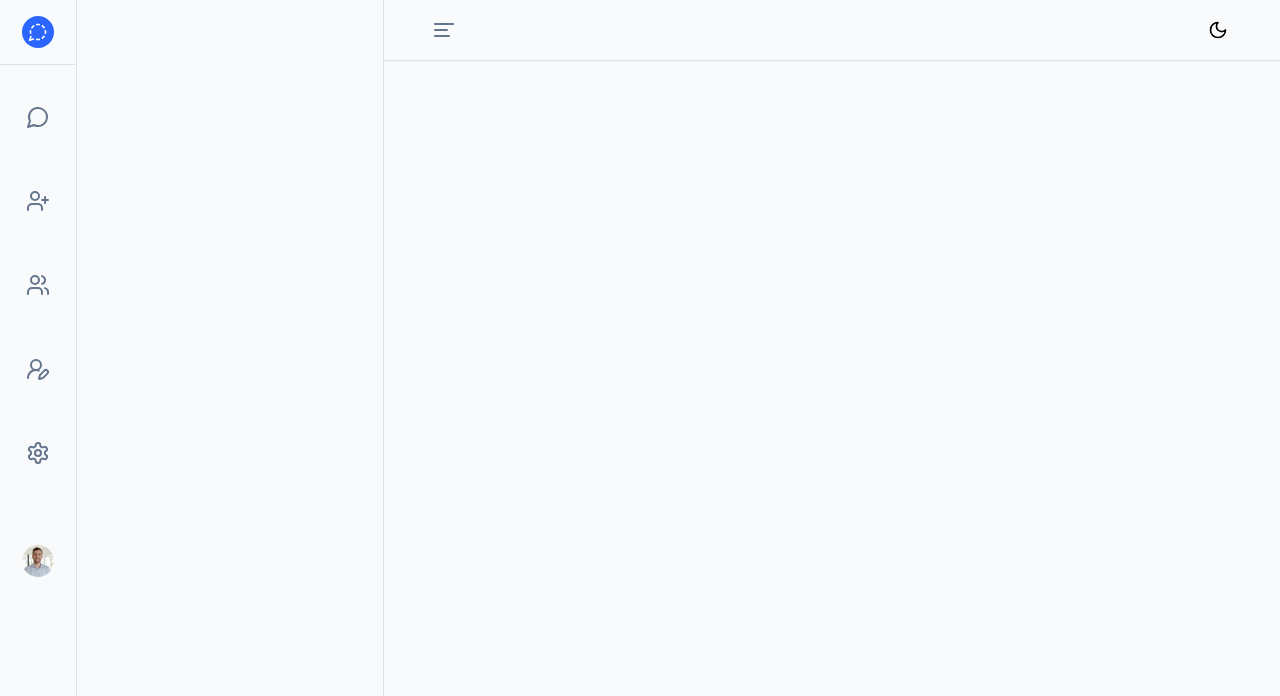
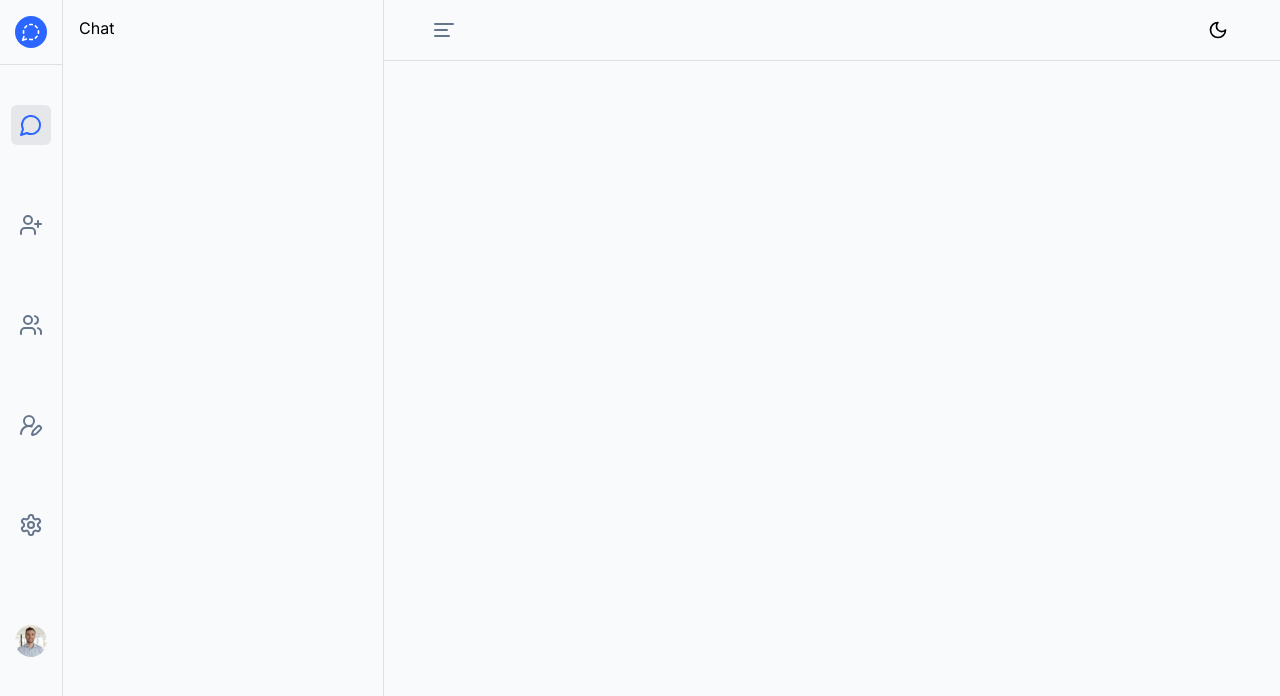
Before and after one commit to thisMeSandeep/Omilo-chat-app, a React (Vite) app in the folder frontend/: page /dashboard in a window 1280 px wide. Shown: the top 696 px of the page. Built offline with nearby package versions, Linux system fonts and the light colour scheme.

Commit message:
render tabs conditionally

```diff
--- a/frontend/src/components/Sidebar.jsx
+++ b/frontend/src/components/Sidebar.jsx
@@ -1,14 +1,13 @@
-import { MessageCircle, MessageCircleDashed, Settings, UserPlus, UserRoundPen, Users } from "lucide-react"
+import { MessageCircle, MessageCircleDashed, Settings, UserPlus, UserRoundPen, Users } from "lucide-react";
 import Chat from "./Chat";
 import Friends from "./Friends";
 import Group from "./Group";
 import Profile from "./Profile";
 import Setting from "./Setting";
-import User from "./User";
 import { assets } from "../assets/assets";
+import { useState } from "react";
 
-
-// tabs
+// Tabs
 const tabs = [
     { key: "chats", icon: MessageCircle, component: Chat },
     { key: "friends", icon: UserPlus, component: Friends },
@@ -18,40 +17,51 @@ const tabs = [
 ];
 
 const Sidebar = () => {
+    const [activeTab, setActiveTab] = useState("chats");
+
+    // Find the active component based on the selected tab
+    const ActiveComponent = tabs.find(tab => tab.key === activeTab)?.component;
+
     return (
-        <div>
-
-            {/* left nav */}
+        <div className="flex">
+            {/* Left Sidebar */}
             <div className="w-[20%] h-screen border-r border-r-black/10 dark:border-r-white/10 overflow-y-scroll scrollbar-none">
-
-                {/* logo */}
-                <div className="border-b border-b-black/10 dark:border-b-white/10  flex items-center justify-center py-4">
-                    <div className='size-8 rounded-full bg-omilo-primary flex items-center justify-center p-1'>
+                {/* Logo */}
+                <div className="border-b border-b-black/10 dark:border-b-white/10 flex items-center justify-center py-4">
+                    <div className="size-8 rounded-full bg-omilo-primary flex items-center justify-center p-1">
                         <MessageCircleDashed className="size-5 text-white" />
                     </div>
                 </div>
-                {/* tabs */}
+
+                {/* Navigation Tabs */}
                 <nav className="mt-10 flex flex-col items-center justify-center gap-15">
                     {tabs.map(tab => (
-                        <div key={tab.key} className="relative group cursor-pointer">
-                            <tab.icon className="text-omilo-text-secondary dark:text-omilo-dark-text-secondary" />
-                            <span className="hidden lg:inline tooltip opacity-0 group-hover:opacity-100 transition-opacity duration-300 ease-in-out">{tab.key}</span>
+                        <div
+                            key={tab.key}
+                            onClick={() => setActiveTab(tab.key)}
+                            className={`relative group cursor-pointer p-2 rounded-md
+                                ${activeTab === tab.key ? "bg-gray-200 dark:bg-gray-700" : ""}`}
+                        >
+                            <tab.icon className={`size-6   ${activeTab === tab.key ? "text-omilo-primary" : "text-omilo-text-secondary dark:text-omilo-dark-text-secondary"}`} />
+                            <span className="hidden lg:inline tooltip opacity-0 group-hover:opacity-100 transition-opacity duration-300 ease-in-out">
+                                {tab.key}
+                            </span>
                         </div>
                     ))}
                 </nav>
 
-                {/* user profile */}
+                {/* User Profile */}
                 <div className="flex items-center justify-center mt-20">
-                    <div className="size-8 rounded-full ">
+                    <div className="size-8 rounded-full">
                         <img src={assets.user1} alt="user" className="w-full h-full rounded-full object-cover" />
                     </div>
                 </div>
-            </div >
+            </div>
 
-            {/* right components */}
+            {/* Right Panel - Render Active Component */}
+            <div className="p-4 w-full">{ActiveComponent && <ActiveComponent />}</div>
+        </div>
+    );
+};
 
-        </div >
-    )
-}
-
-export default Sidebar
+export default Sidebar;
```
